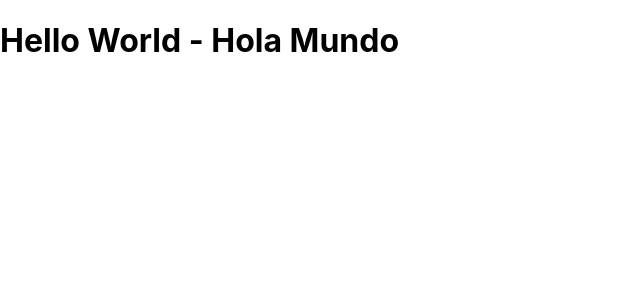
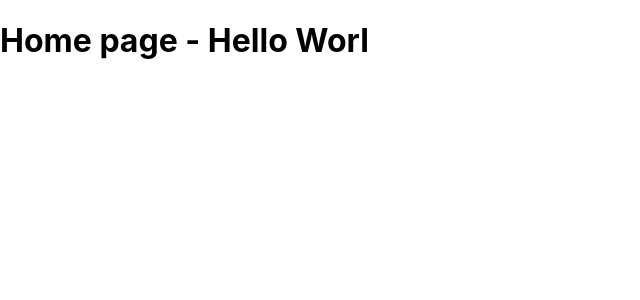
Before and after one commit to Juliandl88/crud-next-mongodb, a Next.js app: page / in a window 1280 px wide. Shown: the top 300 px of the page, without its empty margins (0-640 px from the left). Built offline with nearby package versions, Linux system fonts and the light colour scheme.

Commit message:
conexión

```diff
--- a/src/pages/index.js
+++ b/src/pages/index.js
@@ -1,7 +1,7 @@
 const HomePage = () => {
   return (
     <div>
-      <h1>Hello World - Hola Mundo</h1>
+      <h1>Home page   - Hello Worl</h1>
     </div>
   );
 };
```
